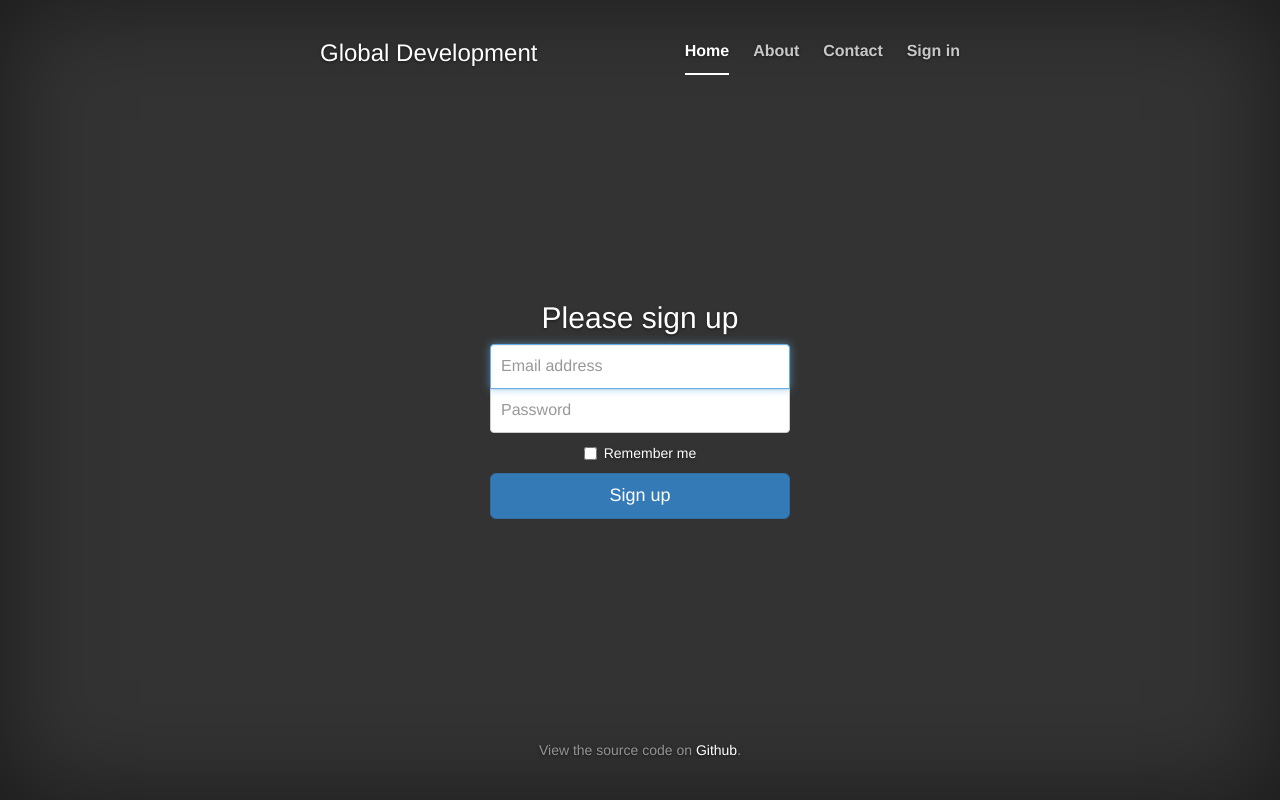
After one commit to pnl8zp/Global-Development, a Django app: page /signup/ in a window 1280 px wide. The commit adds this page. Run offline with Django 3.2, Linux system fonts and the light colour scheme; parts of the project's set-up code (start-up, migrations or seed data) failed here and were passed over; some libraries are stand-ins or nearby versions.

Commit message:
set up placeholder signup form and its url pattern

```diff
--- /dev/null
+++ b/global_development/global_development/templates/signup.html
@@ -0,0 +1,21 @@
+{% extends "welcome_base.html" %}
+
+{% block welcome_content %}
+
+<link href="/static/css/signup.css" rel="stylesheet">
+
+<form class="form-signup">
+    <h2 class="form-signup-heading">Please sign up</h2>
+    <label for="inputEmail" class="sr-only">Email address</label>
+    <input type="email" id="inputEmail" class="form-control" placeholder="Email address" required autofocus>
+    <label for="inputPassword" class="sr-only">Password</label>
+    <input type="password" id="inputPassword" class="form-control" placeholder="Password" required>
+    <div class="checkbox">
+      <label>
+        <input type="checkbox" value="remember-me"> Remember me
+      </label>
+    </div>
+    <button class="btn btn-lg btn-primary btn-block" type="submit">Sign up</button>
+</form>
+
+{% endblock %}
--- a/global_development/global_development/templates/welcome_page.html
+++ b/global_development/global_development/templates/welcome_page.html
@@ -6,7 +6,7 @@
     <h1 class="cover-heading">Welcome!</h1>
     <p class="lead">This is a poor excuse for a placeholder.  This will be way better in the not too distant future.</p>
     <p class="lead">
-      <a href="#" class="btn btn-lg btn-default">Sign up!</a>
+      <a href="/signup/" class="btn btn-lg btn-default">Sign up!</a>
     </p>
 </div>
 
--- a/global_development/global_development/urls.py
+++ b/global_development/global_development/urls.py
@@ -5,6 +5,7 @@ urlpatterns = patterns('',
 
     url(r'^$', 'global_development.views.welcome_page', name='welcome_page'),
     url(r'^signin/$', 'global_development.views.signin', name='signin'),
+    url(r'^signup/$', 'global_development.views.signup', name='signup'),
     url(r'^about/$', 'global_development.views.about', name='about'),
     url(r'^contact/$', 'global_development.views.contact', name='contact'),
     url(r'^profile/', include('userprofile.urls')),
--- a/global_development/global_development/views.py
+++ b/global_development/global_development/views.py
@@ -9,6 +9,10 @@ def signin(request):
     return render_to_response('signin.html')
 
 
+def signup(request):
+    return render_to_response('signup.html')
+
+
 def about(request):
     return render_to_response('welcome_about.html')
 
--- /dev/null
+++ b/global_development/static/css/signup.css
@@ -0,0 +1,35 @@
+
+.form-signup {
+  max-width: 330px;
+  padding: 15px;
+  margin: 0 auto;
+}
+.form-signup .form-signup-heading,
+.form-signup .checkbox {
+  margin-bottom: 10px;
+}
+.form-signup .checkbox {
+  font-weight: normal;
+}
+.form-signup .form-control {
+  position: relative;
+  height: auto;
+  -webkit-box-sizing: border-box;
+     -moz-box-sizing: border-box;
+          box-sizing: border-box;
+  padding: 10px;
+  font-size: 16px;
+}
+.form-signup .form-control:focus {
+  z-index: 2;
+}
+.form-signup input[type="email"] {
+  margin-bottom: -1px;
+  border-bottom-right-radius: 0;
+  border-bottom-left-radius: 0;
+}
+.form-signup input[type="password"] {
+  margin-bottom: 10px;
+  border-top-left-radius: 0;
+  border-top-right-radius: 0;
+}
--- a/global_development/userprofile/forms.py
+++ b/global_development/userprofile/forms.py
@@ -5,4 +5,4 @@ class UserProfileForm(forms.ModelForm):
 
     class Meta:
         model = UserProfile
-        fields = ('username')
+        fields = ('username',)
```
Also changed, not shown: global_development/userprofile/views.py (+7 -1 lines).
